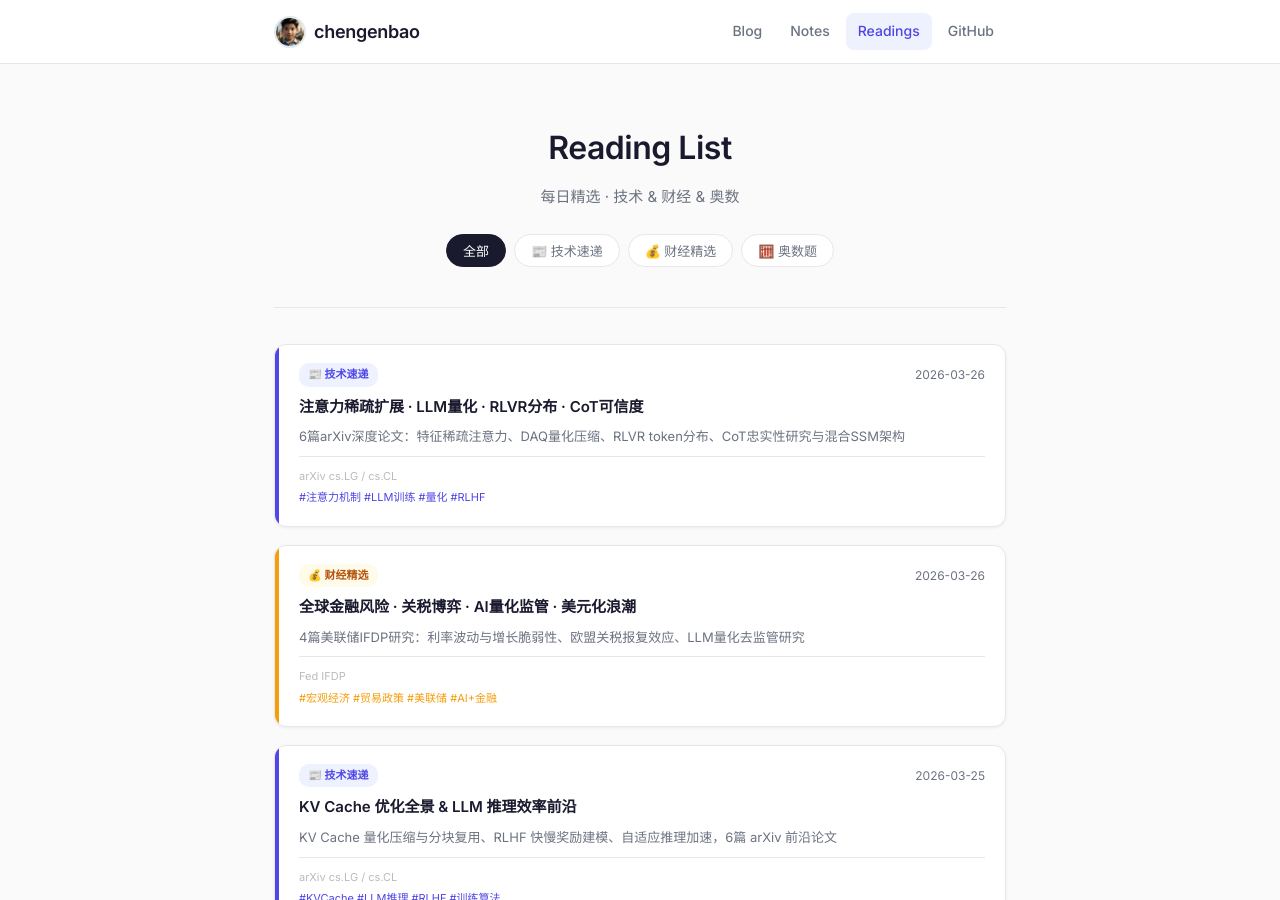
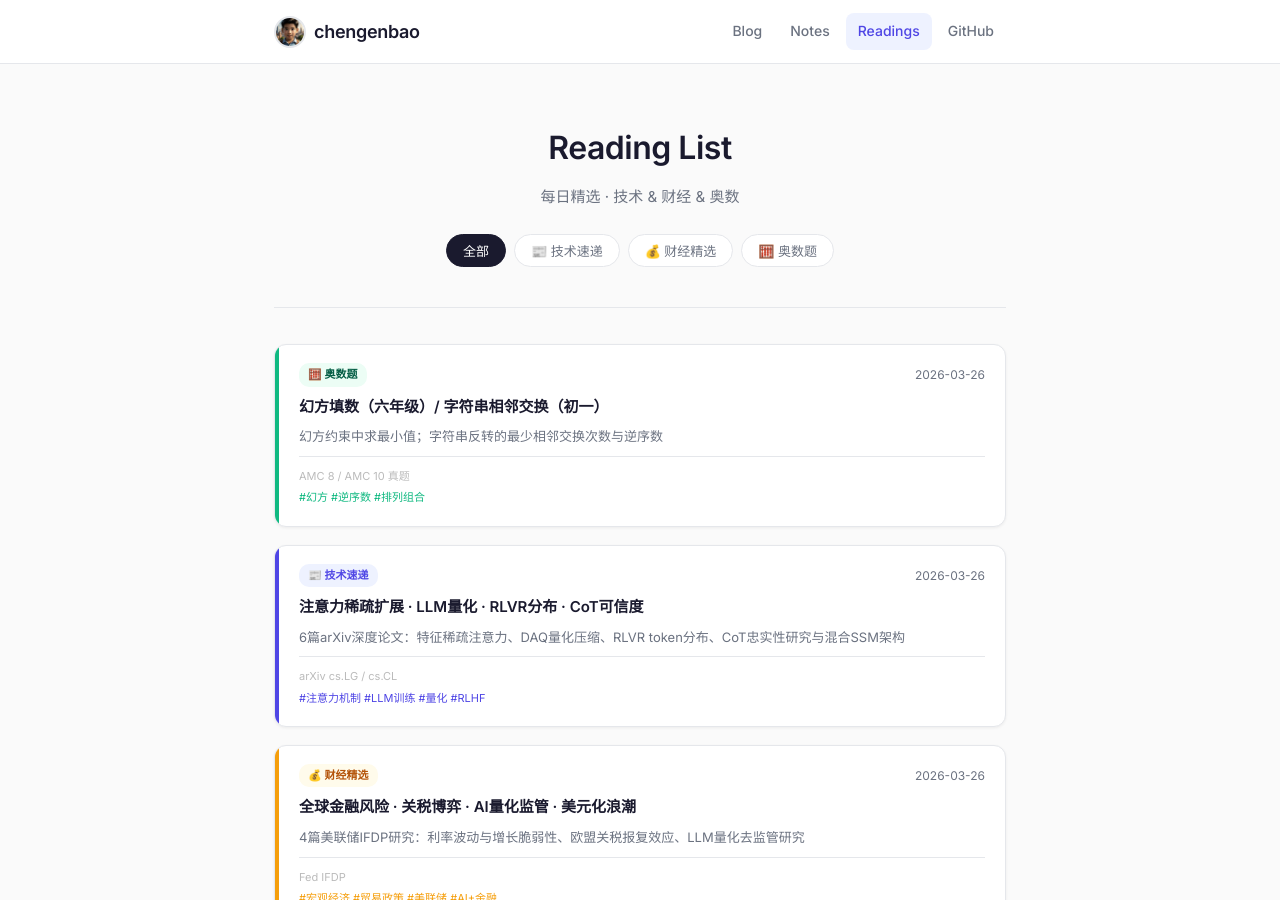
Before and after one commit to chengenbao/chengenbao.github.io, a Jekyll site: the page built from reading-list/index.md, in a window 1280 px wide and 900 px high. Built offline with Jekyll 4.4.1, drawn with Linux system fonts in a browser that asks for light colours.

Commit message:
Add math card 2026-03-26

```diff
--- a/reading-list/index.md
+++ b/reading-list/index.md
@@ -18,6 +18,22 @@
   </div>
 
   <div class="rl-grid">
+<a class="rl-card math" href="/reading-list/2026-03-26-math/">
+  <div class="rl-accent"></div>
+  <div class="rl-body">
+    <div class="rl-top">
+      <span class="rl-badge math">🧮 奥数题</span>
+      <time>2026-03-26</time>
+    </div>
+    <h2>幻方填数（六年级）/ 字符串相邻交换（初一）</h2>
+    <p>幻方约束中求最小值；字符串反转的最少相邻交换次数与逆序数</p>
+    <div class="rl-meta">
+      <span class="rl-source">AMC 8 / AMC 10 真题</span>
+      <span class="rl-tags">#幻方 #逆序数 #排列组合</span>
+    </div>
+  </div>
+</a>
+
 <a class="rl-card tech" href="/reading-list/2026-03-26-tech-daily/">
   <div class="rl-accent"></div>
   <div class="rl-body">
```
